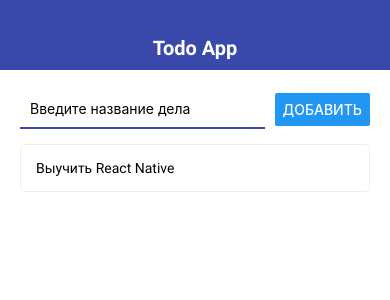
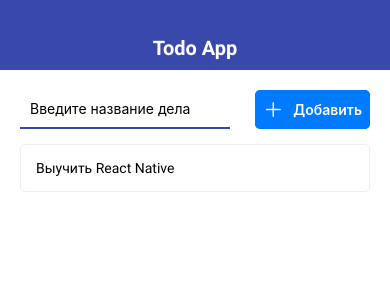
Before and after one commit to chingiz2387/todo-app, a React Native app: screen / in a window 390 px wide. Shown: the top 300 px of the page. Built offline with nearby package versions, Linux system fonts and the light colour scheme.

Commit message:
Добавление иконки

```diff
--- a/package.json
+++ b/package.json
@@ -8,6 +8,7 @@
     "eject": "expo eject"
   },
   "dependencies": {
+    "@expo/vector-icons": "^10.2.0",
     "expo": "~36.0.0",
     "expo-font": "~8.0.0",
     "react": "~16.9.0",
--- a/src/Components/AddTodo.js
+++ b/src/Components/AddTodo.js
@@ -1,5 +1,6 @@
 import React, {useState} from 'react';
 import {View, StyleSheet, Button, TextInput, Alert} from "react-native";
+import { AntDesign } from '@expo/vector-icons';
 import { THEME } from '../theme';
 
 export const AddTodo = ({ onSubmit }) => {
@@ -25,7 +26,10 @@
         autoCorrect={false}
         autoCapitalize="none"
       />
-      <Button title="Добавить" onPress={pressHandler} />
+      <AntDesign.Button onPress={pressHandler} name="plus">
+        Добавить
+      </AntDesign.Button>
+      {/* <Button title="Добавить" onPress={pressHandler} /> */}
     </View>
   )
 }
@@ -38,7 +42,7 @@
     marginBottom: 15
   },
   input: {
-    width: "70%",
+    width: "60%",
     padding: 10,
     borderStyle: "solid",
     borderBottomColor: THEME.MAIN_COLOR,
```
Also changed, not shown: 1 other file (tests, documents, lock files or other folders).
